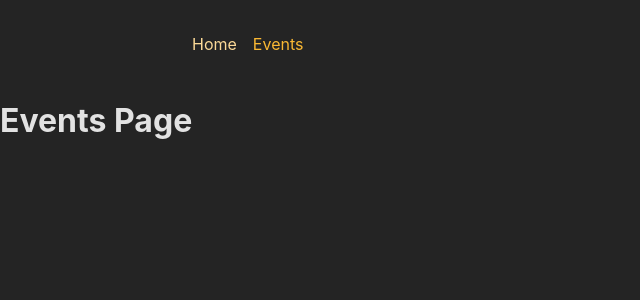
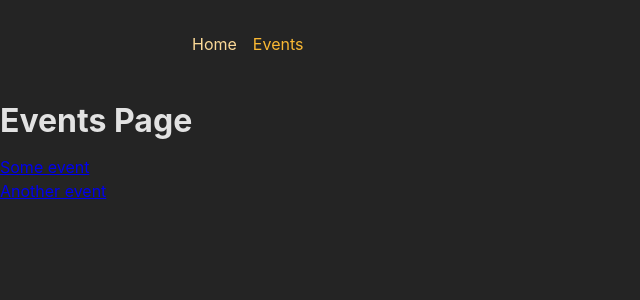
Before and after one commit to willl-8523/starting-react-router, a React (Create React App) app in the folder exercise/frontend/: page /events in a window 1280 px wide. Shown: the top 300 px of the page, without its empty margins (0-640 px from the left). Built offline with nearby package versions, Linux system fonts and the light colour scheme.

Commit message:
Output a list of dummy events to the eventsPage

```diff
--- a/exercise/frontend/src/App.js
+++ b/exercise/frontend/src/App.js
@@ -1,6 +1,5 @@
 // Challenge / Exercise
 
-// 5. Ensure that the links in MainNavigation receive an "active" class when active
 // 6. Output a list of dummy events to the EventsPage
 //    Every list item should include a link to the respective EventDetailPage
 // 7. Output the ID of the selected event on the EventDetailPage
--- a/exercise/frontend/src/pages/Events.js
+++ b/exercise/frontend/src/pages/Events.js
@@ -1,7 +1,23 @@
 import React from 'react';
+import { Link } from 'react-router-dom';
 
+const DUMMY_EVENTS = [
+  { id: 'e1', title: 'Some event' },
+  { id: 'e2', title: 'Another event' },
+];
 const EventsPage = () => {
-    return ( <h1>Events Page</h1> );
-}
+  return (
+    <>
+      <h1>Events Page</h1>
+      <ul>
+        {DUMMY_EVENTS.map((event) => (
+          <li key={event.id}>
+            <Link to={event.id}>{event.title}</Link>
+          </li>
+        ))}
+      </ul>
+    </>
+  );
+};
 
 export default EventsPage;
```
